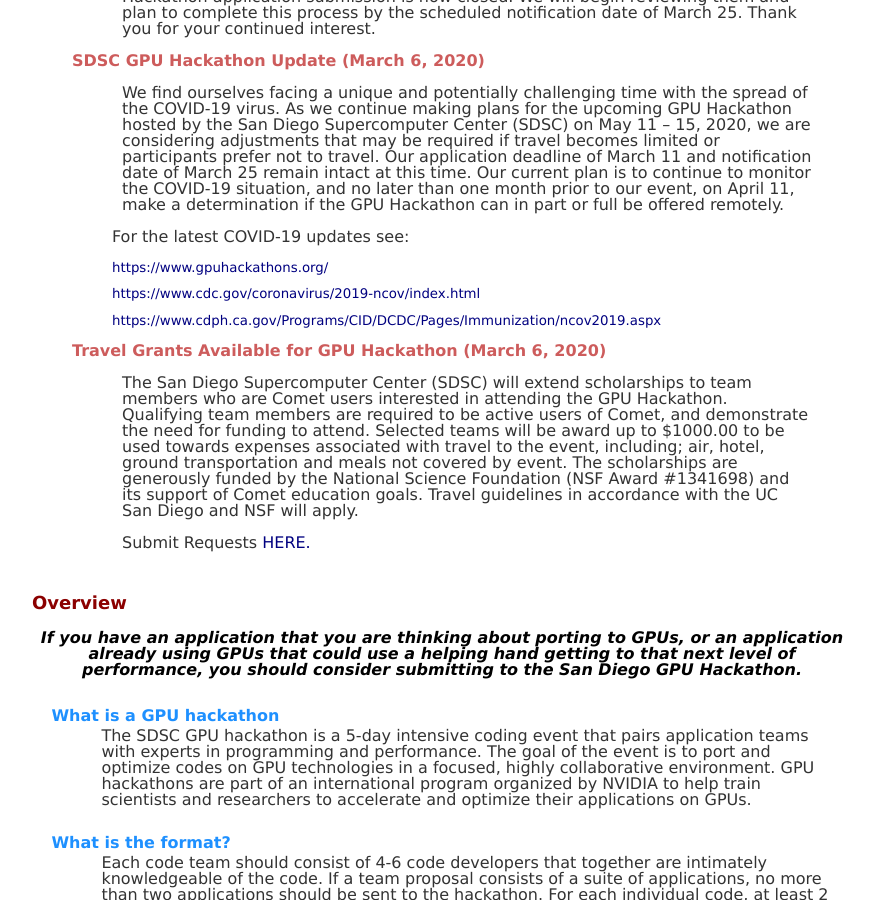
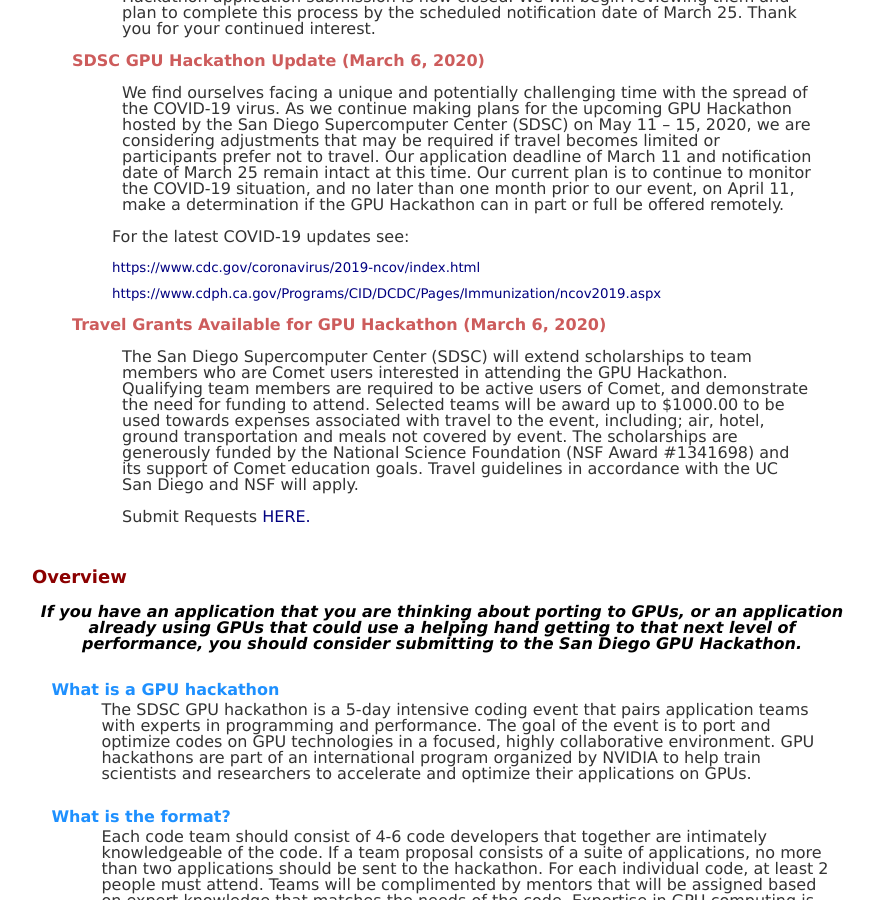
Before and after one commit to sdsc-hpc-training/sdsc-hpc-training.github.io, a Jekyll site: the page built from gpuhackathon/index.html, in a window 1280 px wide and 900 px high, scrolled down 460 px. Shown: the whole window, without its empty margins (198-1072 px from the left). Built offline with Jekyll 4.4.1, drawn with Linux system fonts in a browser that asks for light colours.

Commit message:
Update index.html

```diff
--- a/gpuhackathon/index.html
+++ b/gpuhackathon/index.html
@@ -33,7 +33,6 @@
              GPU Hackathon can in part or full be offered remotely. </p>
 <p></p>
 <p class="tab">For the latest COVID-19 updates see:
-<p class="tab address"><a href="https://www.gpuhackathons.org/">https://www.gpuhackathons.org/</a></p>
 <p class="tab address"><a href="https://www.cdc.gov/coronavirus/2019-ncov/index.html">https://www.cdc.gov/coronavirus/2019-ncov/index.html</a></p>
 <p class="tab address"><a href="">https://www.cdph.ca.gov/Programs/CID/DCDC/Pages/Immunization/ncov2019.aspx</a></p>
 </p>
```
